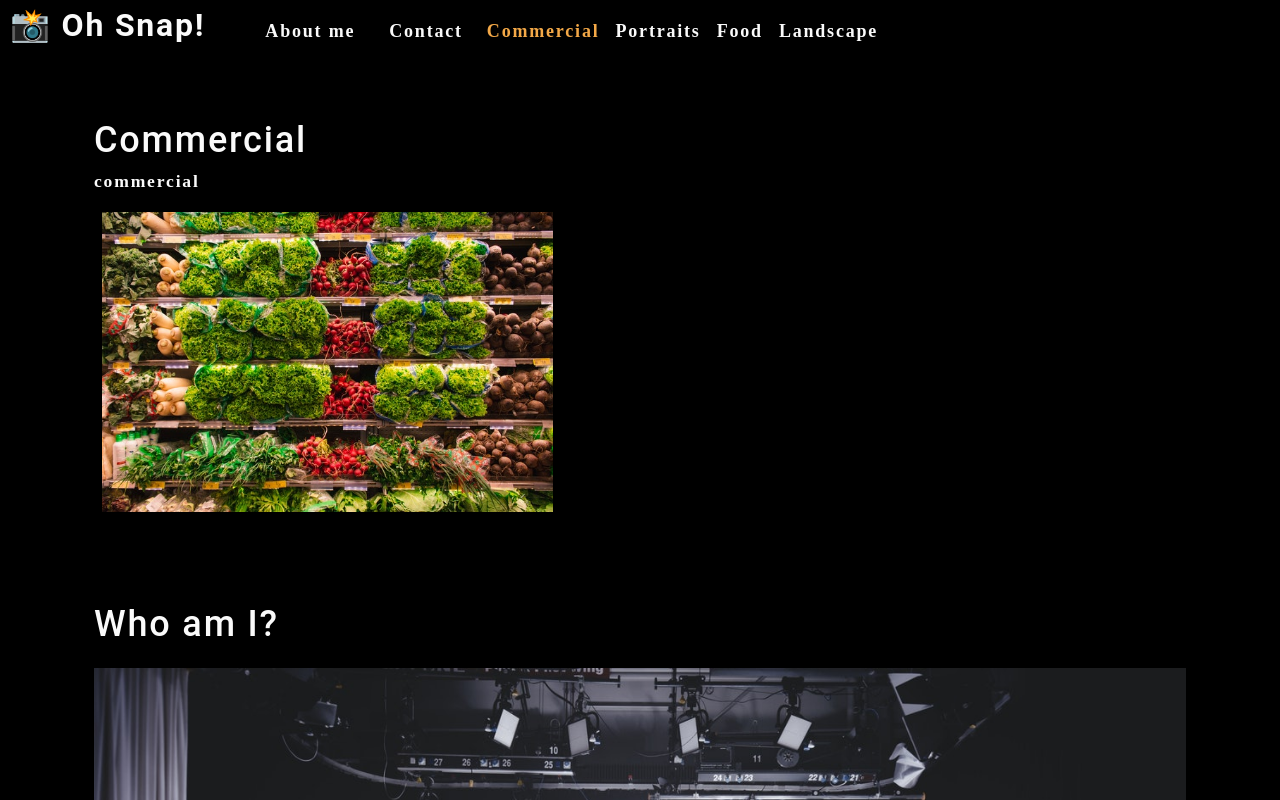
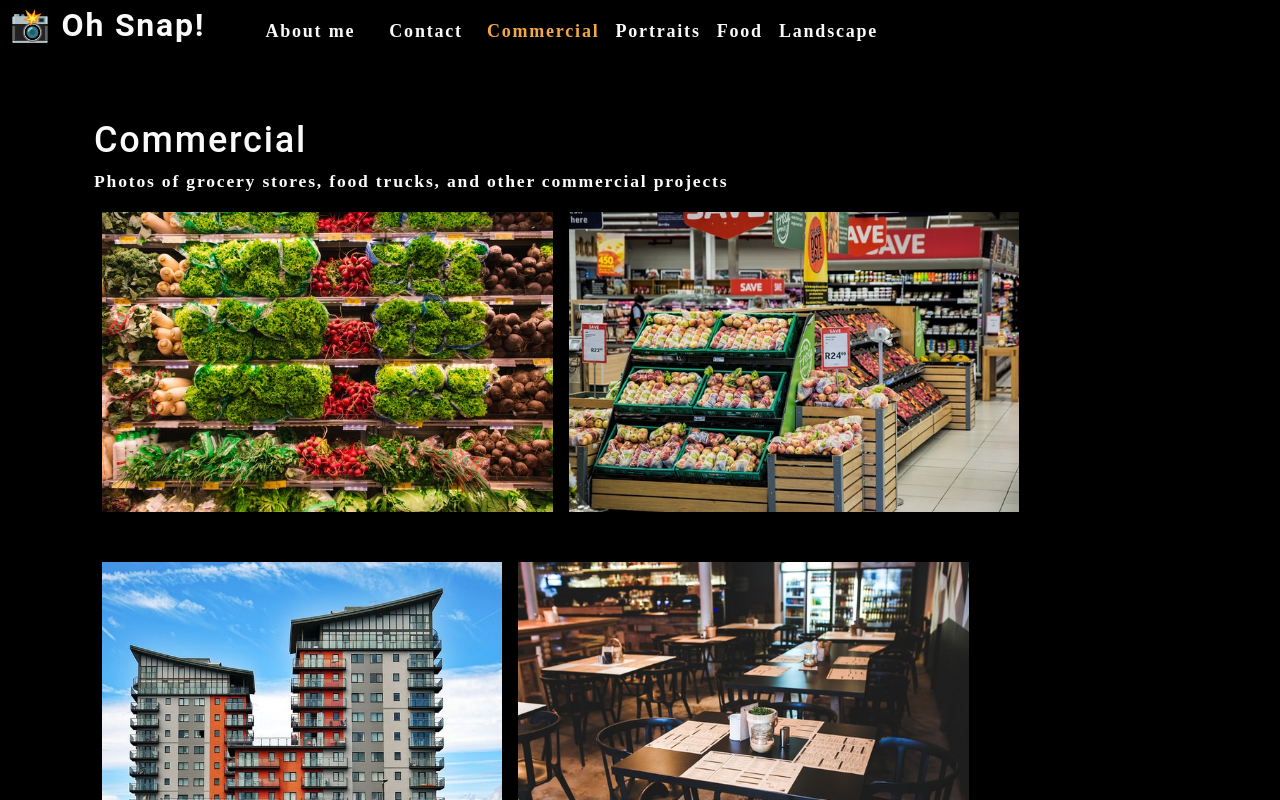
Before and after one commit to AndreBlankholm/photo-port, a React (Create React App) app: page / in a window 1280 px wide. Shown: the top 800 px of the page. Built offline with nearby package versions, Linux system fonts and the light colour scheme.

Commit message:
added components

```diff
--- a/src/App.js
+++ b/src/App.js
@@ -28,7 +28,7 @@
     ></Nav>
     <main>
       <div>
-        <Gallery></Gallery>
+      <Gallery currentCategory={currentCategory}></Gallery>
         <About></About>
       </div>
     </main>
--- a/src/components/Gallery/index.js
+++ b/src/components/Gallery/index.js
@@ -1,27 +1,15 @@
 import React from 'react';
-import {capitalizeFirstLetter} from "../../utils/helpers";
-import photo from "../../assets/small/commercial/0.jpg";
+import PhotoList from '../../components/Photolist';
+import { capitalizeFirstLetter } from '../../utils/helpers';
 
 function Gallery(props) {
-    const currentCategory = {
-      name: "commercial",
-      description:
-        "Photos of grocery stores, food trucks, and other commercial projects",
-    };
-    return (
-      <section>
-        <h1>{capitalizeFirstLetter(currentCategory.name)}</h1>
-        <p>{currentCategory.name}</p>
-        <div className="flex-row">
-            <img
-              src={photo}
-              alt="Commercial Example"
-              className="img-thumbnail mx-1"
-            />
-        </div>
-      </section>
-    );
-  }
-
-
+  const { currentCategory } = props;
+  return (
+    <section>
+      <h1 data-testid="h1tag">{capitalizeFirstLetter(currentCategory.name)}</h1>
+      <p>{currentCategory.description}</p>
+      <PhotoList category={currentCategory.name} />
+    </section>
+  );
+}
 export default Gallery;
--- a/src/components/Nav/index.js
+++ b/src/components/Nav/index.js
@@ -1,18 +1,23 @@
-import React from 'react';
-import { capitalizeFirstLetter } from '../../utils/helpers';
+import React, { useEffect } from "react";
+import { capitalizeFirstLetter } from "../../utils/helpers";
 
 function Nav(props) {
-  const {
-    categories = [],
-    setCurrentCategory,
-    currentCategory,
-  } = props;
+  const { categories = [], setCurrentCategory, currentCategory } = props;
+
+  useEffect(() => { //this use effect changes the tab title to what your selection is
+    document.title = capitalizeFirstLetter(currentCategory.name);
+  }, [currentCategory]);
 
   return (
+
     <header className="flex-row px-1">
       <h2>
         <a data-testid="link" href="/">
-          <span role="img" aria-label="camera"> 📸</span> Oh Snap!
+          <span role="img" aria-label="camera">
+            {" "}
+            📸
+          </span>{" "}
+          Oh Snap!
         </a>
       </h2>
       <nav>
@@ -28,13 +33,13 @@
           {categories.map((category) => (
             <li
               className={`mx-1 ${
-                currentCategory.name === category.name && 'navActive'
-                }`}
+                currentCategory.name === category.name && "navActive"
+              }`}
               key={category.name}
             >
               <span
                 onClick={() => {
-                  setCurrentCategory(category)
+                  setCurrentCategory(category);
                 }}
               >
                 {capitalizeFirstLetter(category.name)}
--- /dev/null
+++ b/src/components/Photolist/index.js
@@ -0,0 +1,121 @@
+import React, { useState } from 'react';
+
+const PhotoList = ({ category }) => {
+
+  const [photos] = useState([
+    {
+      name: 'Grocery aisle',
+      category: 'commercial',
+      description: 'Lorem ipsum dolor sit amet, consectetur adipiscing elit. Nunc ultricie',
+    },
+    {
+      name: 'Grocery booth',
+      category: 'commercial',
+      description: 'Lorem ipsum dolor sit amet, consectetur adipiscing elit. Nunc ultricie',
+    },
+    {
+      name: 'Building exterior',
+      category: 'commercial',
+      description: 'Lorem ipsum dolor sit amet, consectetur adipiscing elit. Nunc ultricie',
+    },
+    {
+      name: 'Restaurant table',
+      category: 'commercial',
+      description: 'Lorem ipsum dolor sit amet, consectetur adipiscing elit. Nunc ultricie',
+    },
+    {
+      name: 'Cafe interior',
+      category: 'commercial',
+      description: 'Lorem ipsum dolor sit amet, consectetur adipiscing elit. Nunc ultricie',
+    },
+    {
+      name: 'Cat green eyes',
+      category: 'portraits',
+      description: 'Lorem ipsum dolor sit amet, consectetur adipiscing elit. Nunc ultricie',
+    },
+    {
+      name: 'Green parrot',
+      category: 'portraits',
+      description: 'Lorem ipsum dolor sit amet, consectetur adipiscing elit. Nunc ultricie',
+    },
+    {
+      name: 'Yellow macaw',
+      category: 'portraits',
+      description: 'Lorem ipsum dolor sit amet, consectetur adipiscing elit. Nunc ultricie',
+    },
+    {
+      name: 'Pug smile',
+      category: 'portraits',
+      description: 'Lorem ipsum dolor sit amet, consectetur adipiscing elit. Nunc ultricie',
+    },
+    {
+      name: 'Pancakes',
+      category: 'food',
+      description: 'Lorem ipsum dolor sit amet, consectetur adipiscing elit. Nunc ultricie',
+    },
+    {
+      name: 'Burrito',
+      category: 'food',
+      description: 'Lorem ipsum dolor sit amet, consectetur adipiscing elit. Nunc ultricie',
+    },
+    {
+      name: 'Scallop pasta',
+      category: 'food',
+      description: 'Lorem ipsum dolor sit amet, consectetur adipiscing elit. Nunc ultricie',
+    },
+    {
+      name: 'Burger',
+      category: 'food',
+      description: 'Lorem ipsum dolor sit amet, consectetur adipiscing elit. Nunc ultricie',
+    },
+    {
+      name: 'Fruit bowl',
+      category: 'food',
+      description: 'Lorem ipsum dolor sit amet, consectetur adipiscing elit. Nunc ultricie',
+    },
+    {
+      name: 'Green river',
+      category: 'landscape',
+      description: 'Lorem ipsum dolor sit amet, consectetur adipiscing elit. Nunc ultricie',
+    },
+    {
+      name: 'Docks',
+      category: 'landscape',
+      description: 'Lorem ipsum dolor sit amet, consectetur adipiscing elit. Nunc ultricie',
+    },
+    {
+      name: 'Panoramic village by sea',
+      category: 'landscape',
+      description: 'Lorem ipsum dolor sit amet, consectetur adipiscing elit. Nunc ultricie',
+    },
+    {
+      name: 'Domestic landscape',
+      category: 'landscape',
+      description: 'Lorem ipsum dolor sit amet, consectetur adipiscing elit. Nunc ultricie',
+    },
+    {
+      name: 'Park bench',
+      category: 'landscape',
+      description: 'Lorem ipsum dolor sit amet, consectetur adipiscing elit. Nunc ultricie',
+    },
+  ]);
+
+  const currentPhotos = photos.filter((photo) => photo.category === category);
+
+  return (
+    <div>
+      <div className="flex-row">
+        {currentPhotos.map((image, i) => (
+          <img
+            src={require(`../../assets/small/${category}/${i}.jpg`)}
+            alt={image.name}
+            className="img-thumbnail mx-1"
+            key={image.name}
+          />
+        ))}
+      </div>
+    </div>
+  );
+};
+
+export default PhotoList;
```
